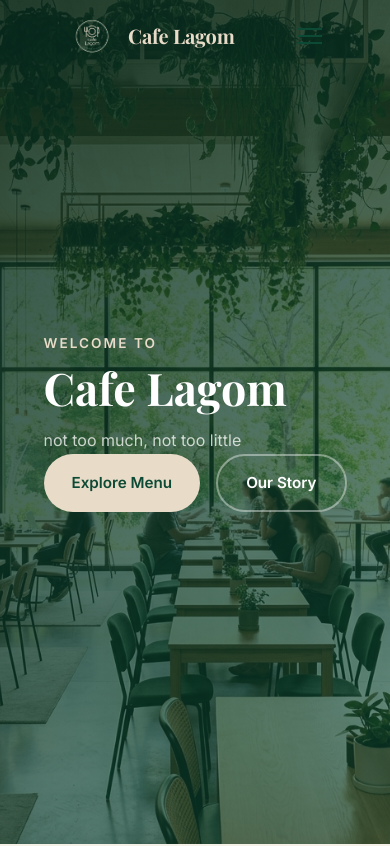
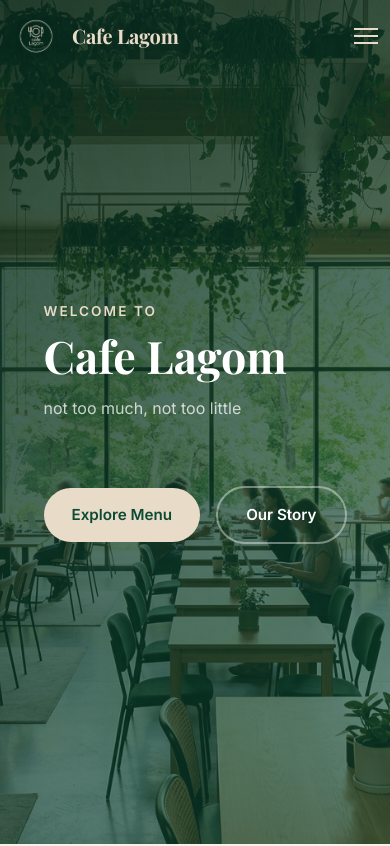
Before and after one commit to Sajinduglas/cafe_lagom, a React (Vite) app: page / in a window 390 px wide. Shown: the top 846 px of the page. Built offline with nearby package versions, Linux system fonts and the light colour scheme.

Commit message:
main changes

```diff
--- a/index.html
+++ b/index.html
@@ -6,11 +6,11 @@
     <link rel="preconnect" href="https://fonts.googleapis.com" />
     <link rel="preconnect" href="https://fonts.gstatic.com" crossorigin />
     <meta name="viewport" content="width=device-width, initial-scale=1.0" />
-    <meta name="description" content="The Cozy Cup — Good food, good vibes. French fries, momos, cold coffee and more in Pathanamthitta." />
-    <meta property="og:title" content="The Cozy Cup Cafe" />
-    <meta property="og:description" content="Good food. Good vibes. Always." />
+    <meta name="description" content="Cafe Lagom — Good food, good vibes. French fries, momos, cold coffee and more in Kollam." />
+    <meta property="og:title" content="Cafe Lagom" />
+    <meta property="og:description" content="not too much, not too little." />
     <meta property="og:image" content="/og-image.jpg" />
-    <title>The Cozy Cup</title>
+    <title>Cafe Lagom</title>
   </head>
   <body>
     <div id="root"></div>
--- a/src/components/Navbar/Navbar.module.css
+++ b/src/components/Navbar/Navbar.module.css
@@ -130,19 +130,36 @@
   display: block;
   width: 24px;
   height: 2px;
-  background: var(--color-primary);
+  /* Cream color — visible on the dark green hero background */
+  background: var(--color-accent);
   transition: transform var(--transition-base), opacity var(--transition-fast);
 }
 
 @media (max-width: 768px) {
   .hamburger {
     display: flex;
+    margin-left: auto; /* pushes it to the far right */
   }
 
   .desktopLinks {
     display: none;
   }
 
+  /* Logo stays at the left start and hamburger at the end */
+  .inner {
+    justify-content: space-between;
+    padding: 0 var(--space-sm);
+  }
+
+  .logo {
+    flex-shrink: 0;
+  }
+
+  /* On light subpages (not scrolled), switch bars to dark green */
+  .navbar.lightNavbar .bar {
+    background: var(--color-primary);
+  }
+
   .x1 { transform: translateY(7px) rotate(45deg); }
   .x2 { opacity: 0; }
   .x3 { transform: translateY(-7px) rotate(-45deg); }
--- a/src/pages/Home/Home.module.css
+++ b/src/pages/Home/Home.module.css
@@ -50,6 +50,7 @@
   display: flex;
   gap: var(--space-md);
   flex-wrap: wrap;
+  margin-top: var(--space-md);
 }
 
 .ctaPrimary {
@@ -175,4 +176,11 @@
   .highlightGrid { grid-template-columns: 1fr; }
   .menuGrid { grid-template-columns: 1fr; }
   .reviewsGrid { grid-template-columns: 1fr; }
+
+  .heroCta {
+    margin-top: var(--space-xl);
+    gap: var(--space-md);
+    flex-direction: row;
+    align-items: center;
+  }
 }
```
